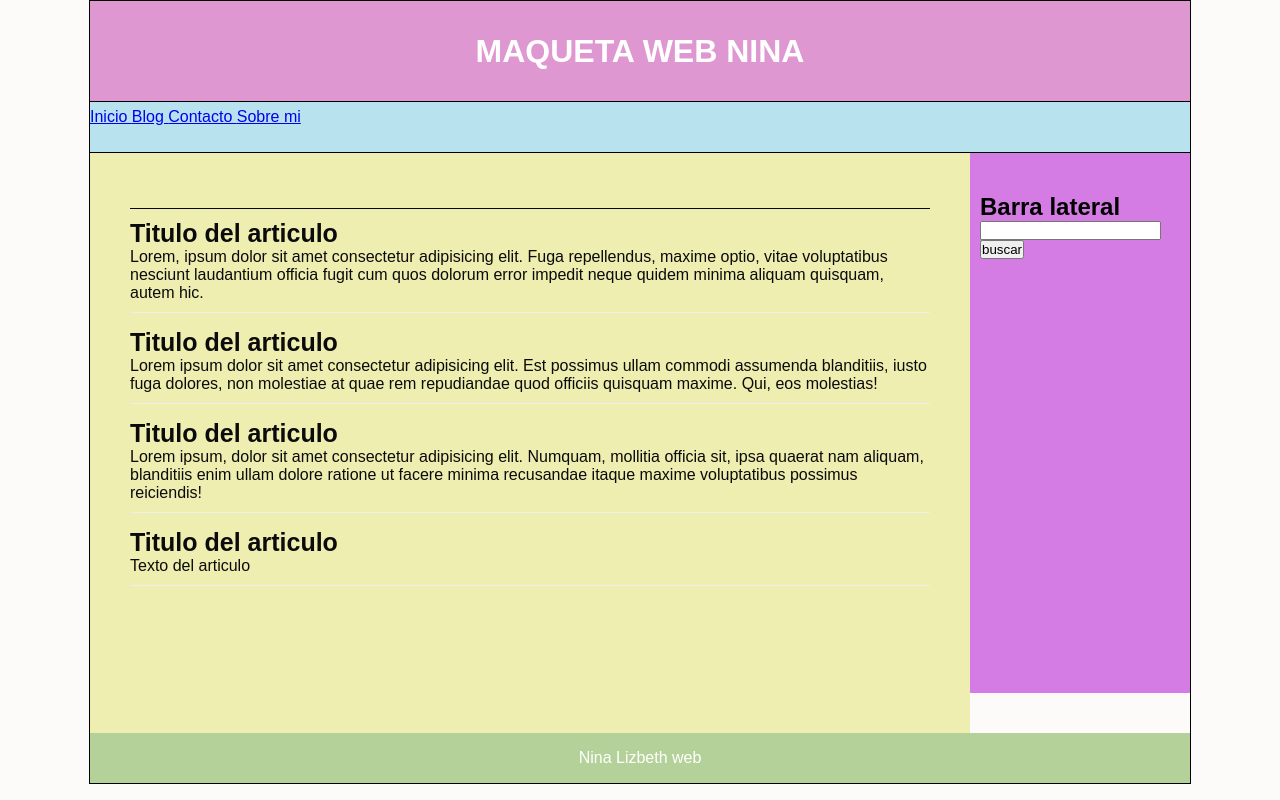
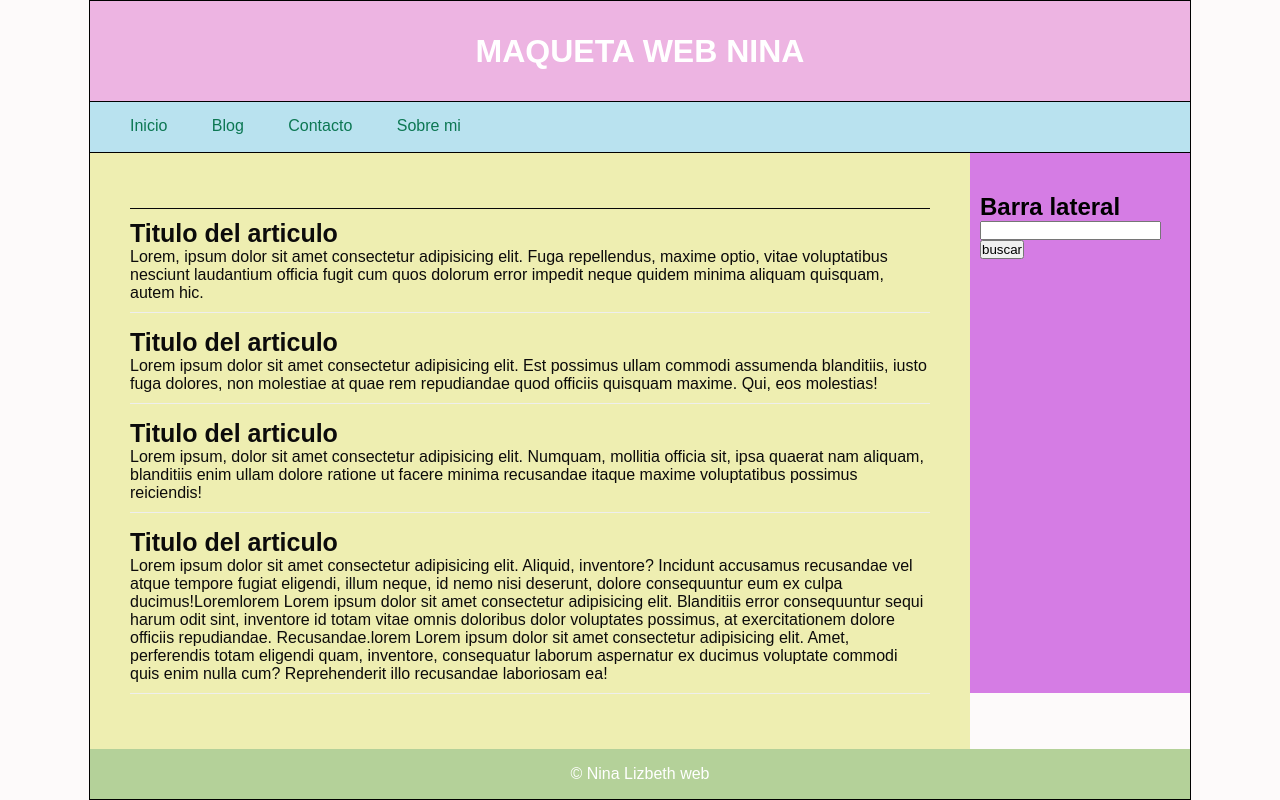
Before and after one commit to NinaLizbeth/Practicando-ramas, a plain HTML site: page index.html in a window 1280 px wide. Drawn offline with Linux system fonts and the light colour scheme.

Commit message:
cambios en html y css

```diff
--- a/index.html
+++ b/index.html
@@ -58,7 +58,9 @@
 
             <article class="article">
                 <h2>Titulo del articulo</h2>
-                <p>Texto del articulo</p>
+                <p>Lorem ipsum dolor sit amet consectetur adipisicing elit. Aliquid, inventore? Incidunt accusamus recusandae vel atque tempore fugiat eligendi, illum neque, id nemo nisi deserunt, dolore consequuntur eum ex culpa ducimus!Loremlorem
+                    Lorem ipsum dolor sit amet consectetur adipisicing elit. Blanditiis error consequuntur sequi harum odit sint, inventore id totam vitae omnis doloribus dolor voluptates possimus, at exercitationem dolore officiis repudiandae. Recusandae.lorem Lorem ipsum dolor sit amet consectetur adipisicing elit. Amet, perferendis totam eligendi quam, inventore, consequatur laborum aspernatur ex ducimus voluptate commodi quis enim nulla cum? Reprehenderit illo recusandae laboriosam ea!
+                </p>
             </article>
         </section>
 
@@ -73,7 +75,7 @@
         <div class="clearfix"></div>
 
         <footer>
-            Nina Lizbeth web
+            &copy Nina Lizbeth web
         </footer>
 
     </div>
--- a/styles.css
+++ b/styles.css
@@ -15,7 +15,7 @@ body {
 }
 
 header {
-    background: rgb(223, 151, 209);
+    background: rgb(237, 180, 226);
     height: 100px;
     width: 100%;
     text-align: center;
@@ -33,12 +33,16 @@ nav {
 
 nav  ul  li {
     float: left;
+    margin-top: 15px;
     list-style: none;
-    line-height: 30px;
-
-
+    margin-left: 20px;
 }
 
+a{
+    margin: 20px;
+    text-decoration: none;
+    color: rgb(12, 119, 83);
+}
 .clearfix {
     clear:both;
 }
```
